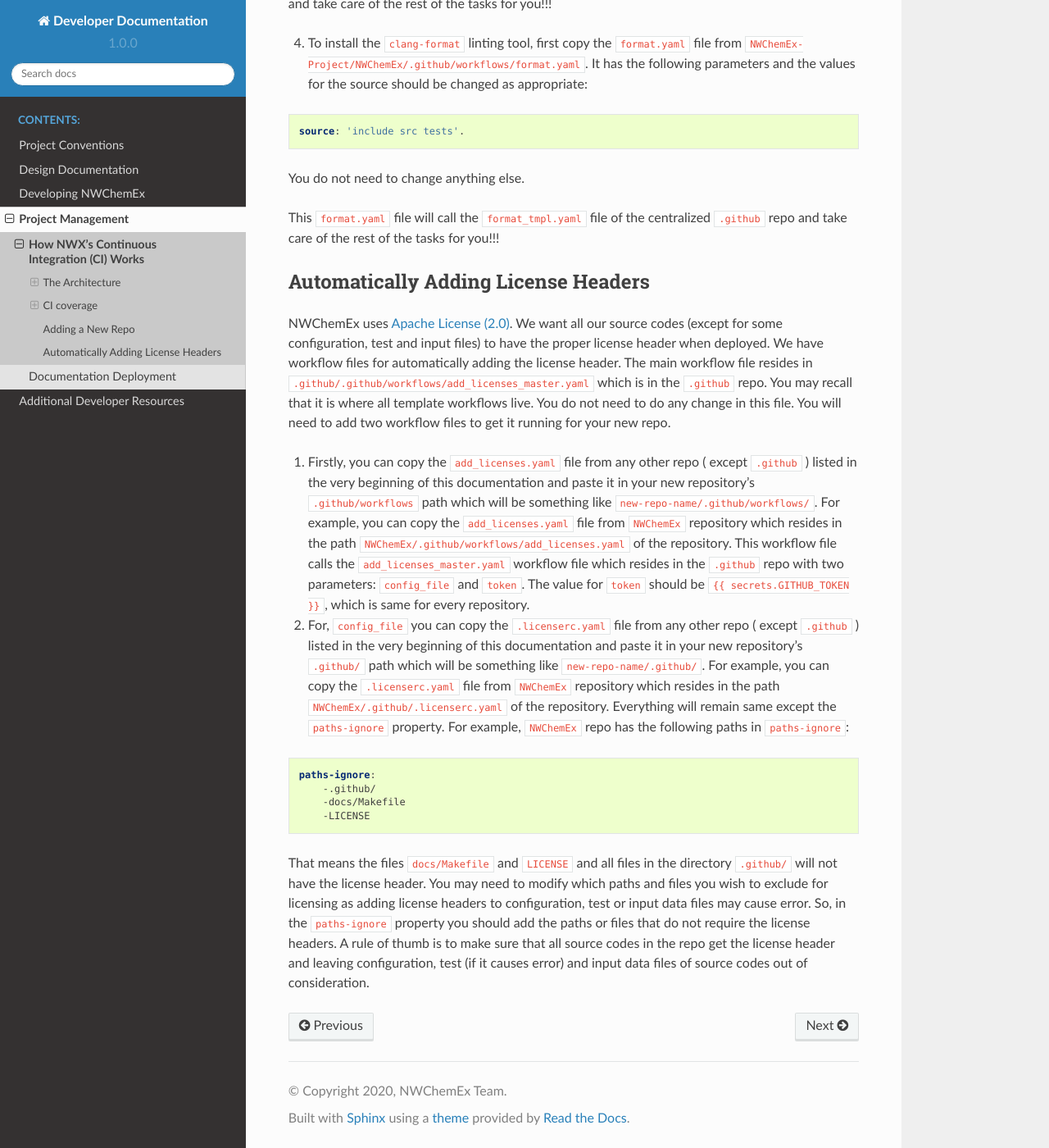
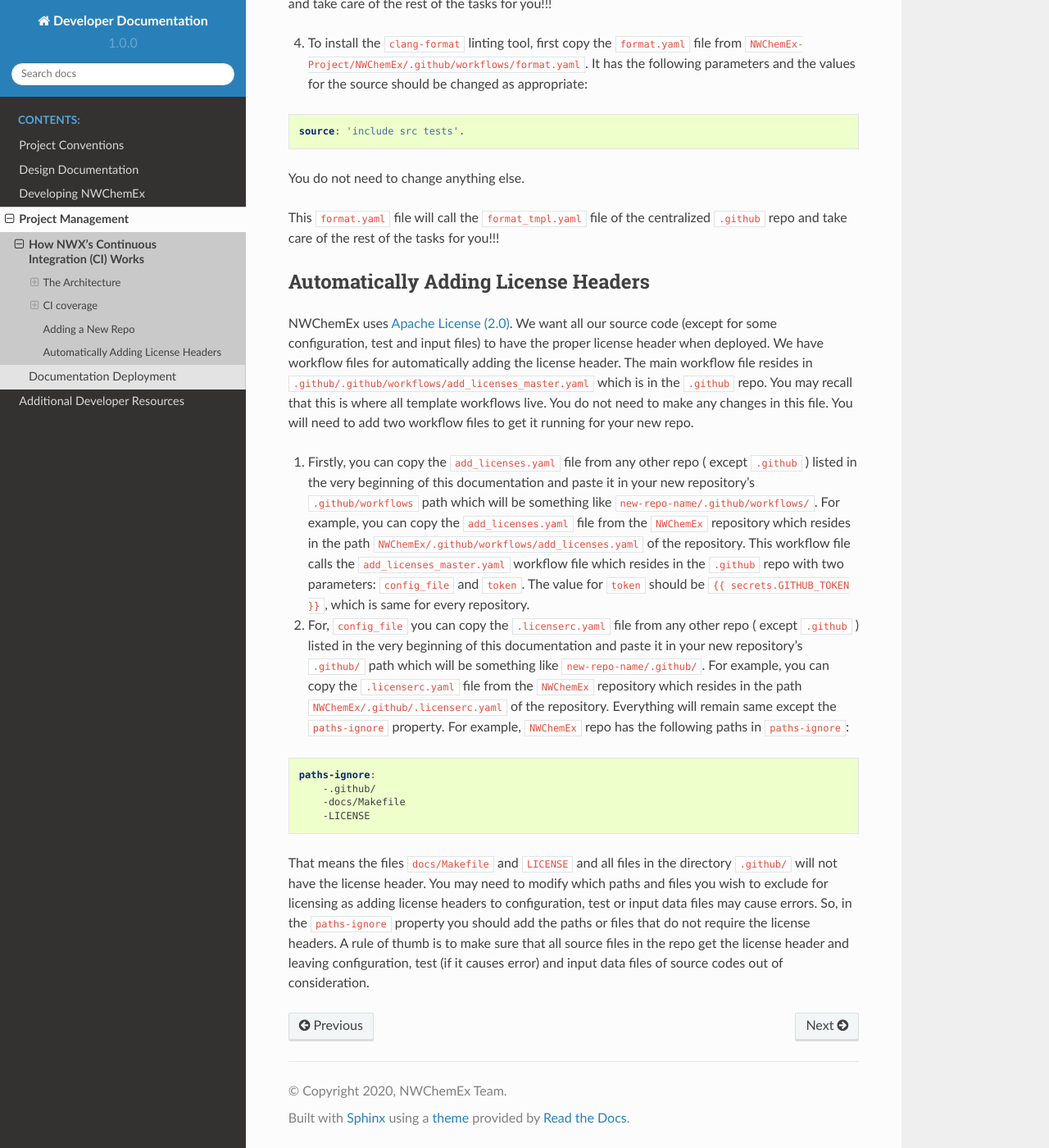
Before and after one commit to NWChemEx/.github, a Sphinx documentation site: the page built from docs/source/project_management/ci_maintainer_notes.rst, in a window 1280 px wide and 1400 px high, scrolled down 6499 px. Shown: the whole window at 82% size. Built offline with Sphinx 7.4.7 and the Read the Docs theme 2.0.0, drawn with Linux system fonts in a browser that asks for light colours.

Commit message:
Errors and suggestions addressed

```diff
--- a/docs/source/project_management/ci_maintainer_notes.rst
+++ b/docs/source/project_management/ci_maintainer_notes.rst
@@ -238,11 +238,11 @@ This ``format.yaml`` file will call the ``format_tmpl.yaml`` file of the central
 Automatically Adding License Headers
 ====================================
 
-NWChemEx uses `Apache License (2.0) <https://www.apache.org/licenses/LICENSE-2.0>`__. We want all our source codes (except for some configuration, test and input files) to have the proper license header when deployed. We have workflow files for automatically adding the license header. The main workflow file resides in ``.github/.github/workflows/add_licenses_master.yaml`` which is in the ``.github`` repo. You may recall that it is where all template workflows live. You do not need to do any change in this file. You will need to add two workflow files to get it running for your new repo.
+NWChemEx uses `Apache License (2.0) <https://www.apache.org/licenses/LICENSE-2.0>`__. We want all our source code (except for some configuration, test and input files) to have the proper license header when deployed. We have workflow files for automatically adding the license header. The main workflow file resides in ``.github/.github/workflows/add_licenses_master.yaml`` which is in the ``.github`` repo. You may recall that this is where all template workflows live. You do not need to make any changes in this file. You will need to add two workflow files to get it running for your new repo.
 
-1. Firstly, you can copy the ``add_licenses.yaml`` file from any other repo ( except ``.github`` ) listed in the very beginning of this documentation and paste it in your new repository's ``.github/workflows`` path which will be something like ``new-repo-name/.github/workflows/``. For example, you can copy the ``add_licenses.yaml`` file from ``NWChemEx`` repository which resides in the path ``NWChemEx/.github/workflows/add_licenses.yaml`` of the repository. This workflow file calls the ``add_licenses_master.yaml`` workflow file which resides in the ``.github`` repo with two parameters: ``config_file`` and ``token``. The value for ``token`` should be ``{{ secrets.GITHUB_TOKEN }}``, which is same for every repository.
+1. Firstly, you can copy the ``add_licenses.yaml`` file from any other repo ( except ``.github`` ) listed in the very beginning of this documentation and paste it in your new repository's ``.github/workflows`` path which will be something like ``new-repo-name/.github/workflows/``. For example, you can copy the ``add_licenses.yaml`` file from the ``NWChemEx`` repository which resides in the path ``NWChemEx/.github/workflows/add_licenses.yaml`` of the repository. This workflow file calls the ``add_licenses_master.yaml`` workflow file which resides in the ``.github`` repo with two parameters: ``config_file`` and ``token``. The value for ``token`` should be ``{{ secrets.GITHUB_TOKEN }}``, which is same for every repository.
 
-2. For, ``config_file`` you can copy the ``.licenserc.yaml`` file from any other repo ( except ``.github`` ) listed in the very beginning of this documentation and paste it in your new repository's ``.github/`` path which will be something like ``new-repo-name/.github/``. For example, you can copy the ``.licenserc.yaml`` file from ``NWChemEx`` repository which resides in the path ``NWChemEx/.github/.licenserc.yaml`` of the repository. Everything will remain same except the ``paths-ignore`` property. For example, ``NWChemEx`` repo has the following paths in ``paths-ignore``:
+2. For, ``config_file`` you can copy the ``.licenserc.yaml`` file from any other repo ( except ``.github`` ) listed in the very beginning of this documentation and paste it in your new repository's ``.github/`` path which will be something like ``new-repo-name/.github/``. For example, you can copy the ``.licenserc.yaml`` file from the ``NWChemEx`` repository which resides in the path ``NWChemEx/.github/.licenserc.yaml`` of the repository. Everything will remain same except the ``paths-ignore`` property. For example, ``NWChemEx`` repo has the following paths in ``paths-ignore``:
 
 .. code-block:: yaml
 
@@ -251,4 +251,4 @@ NWChemEx uses `Apache License (2.0) <https://www.apache.org/licenses/LICENSE-2.0
         -docs/Makefile
         -LICENSE
 
-That means the files ``docs/Makefile`` and ``LICENSE`` and all files in the directory ``.github/`` will not have the license header. You may need to modify which paths and files you wish to exclude for licensing as adding license headers to configuration, test or input data files may cause error. So, in the ``paths-ignore`` property you should add the paths or files that do not require the license headers. A rule of thumb is to make sure that all source codes in the repo get the license header and leaving configuration, test (if it causes error) and input data files of source codes out of consideration.
+That means the files ``docs/Makefile`` and ``LICENSE`` and all files in the directory ``.github/`` will not have the license header. You may need to modify which paths and files you wish to exclude for licensing as adding license headers to configuration, test or input data files may cause errors. So, in the ``paths-ignore`` property you should add the paths or files that do not require the license headers. A rule of thumb is to make sure that all source files in the repo get the license header and leaving configuration, test (if it causes error) and input data files of source codes out of consideration.
```
